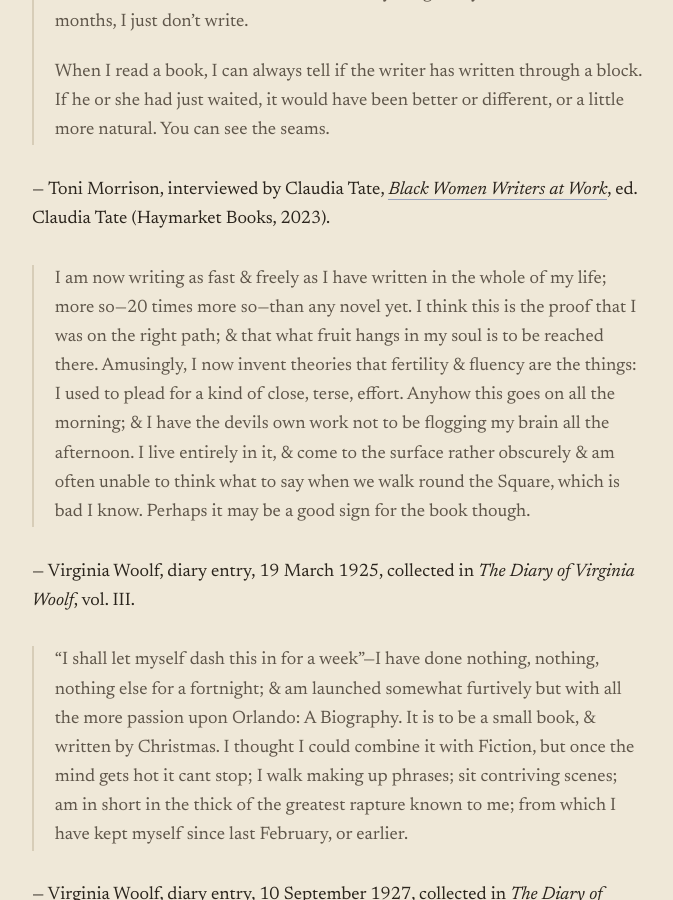
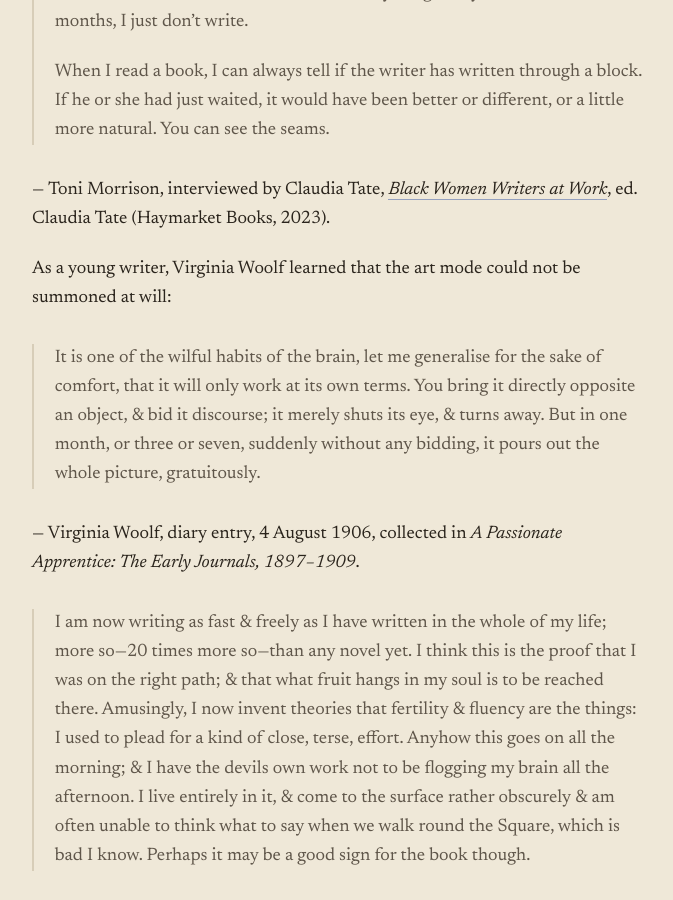
Before and after one commit to lauramoorewrites-del/treasury, a Jekyll site: the page built from _pages/my-theory-of-art-and-craft.md, in a window 1280 px wide and 900 px high, scrolled down 1302 px. Shown: the whole window, without its empty margins (302-975 px from the left). Built offline with Jekyll 4.4.1, drawn with Linux system fonts in a browser that asks for light colours.

Commit message:
Add 1906 Woolf diary entry on the brain's refusal to work on command
Co-Authored-By: Claude Sonnet 4.6 <noreply@anthropic.com>

```diff
--- a/_pages/my-theory-of-art-and-craft.md
+++ b/_pages/my-theory-of-art-and-craft.md
@@ -29,6 +29,12 @@ The presence of writer's block signals that the art mode is unreachable:
 
 — Toni Morrison, interviewed by Claudia Tate, [*Black Women Writers at Work*](https://bookshop.org/search?q=9781642598438), ed. Claudia Tate (Haymarket Books, 2023).
 
+As a young writer, Virginia Woolf learned that the art mode could not be summoned at will:
+
+> It is one of the wilful habits of the brain, let me generalise for the sake of comfort, that it will only work at its own terms. You bring it directly opposite an object, & bid it discourse; it merely shuts its eye, & turns away. But in one month, or three or seven, suddenly without any bidding, it pours out the whole picture, gratuitously.
+
+— Virginia Woolf, diary entry, 4 August 1906, collected in *A Passionate Apprentice: The Early Journals, 1897–1909*.
+
 > I am now writing as fast & freely as I have written in the whole of my life; more so—20 times more so—than any novel yet. I think this is the proof that I was on the right path; & that what fruit hangs in my soul is to be reached there. Amusingly, I now invent theories that fertility & fluency are the things: I used to plead for a kind of close, terse, effort. Anyhow this goes on all the morning; & I have the devils own work not to be flogging my brain all the afternoon. I live entirely in it, & come to the surface rather obscurely & am often unable to think what to say when we walk round the Square, which is bad I know. Perhaps it may be a good sign for the book though.
 
 — Virginia Woolf, diary entry, 19 March 1925, collected in *The Diary of Virginia Woolf*, vol. III.
```
